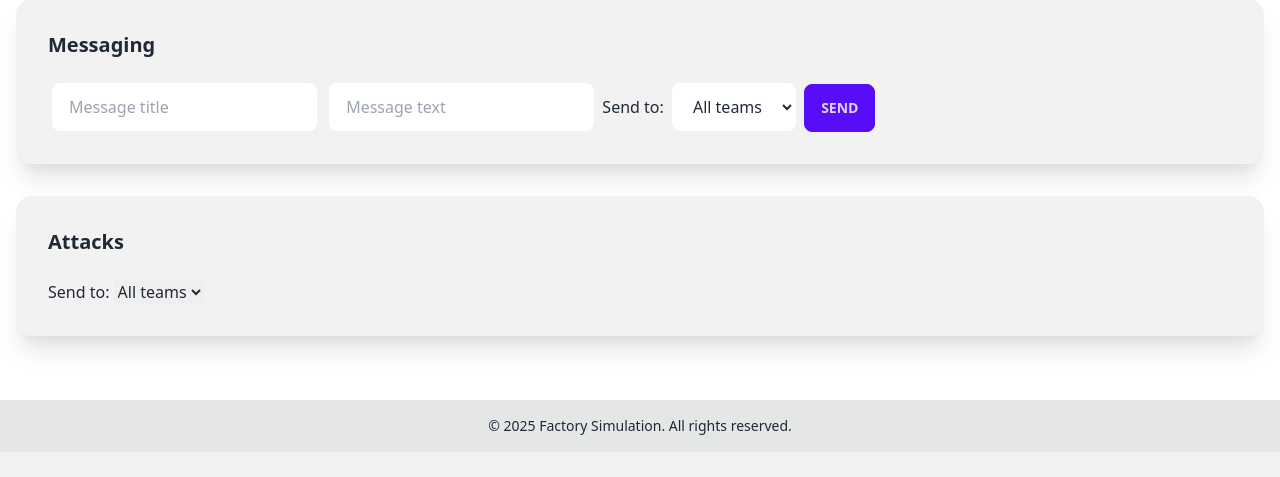
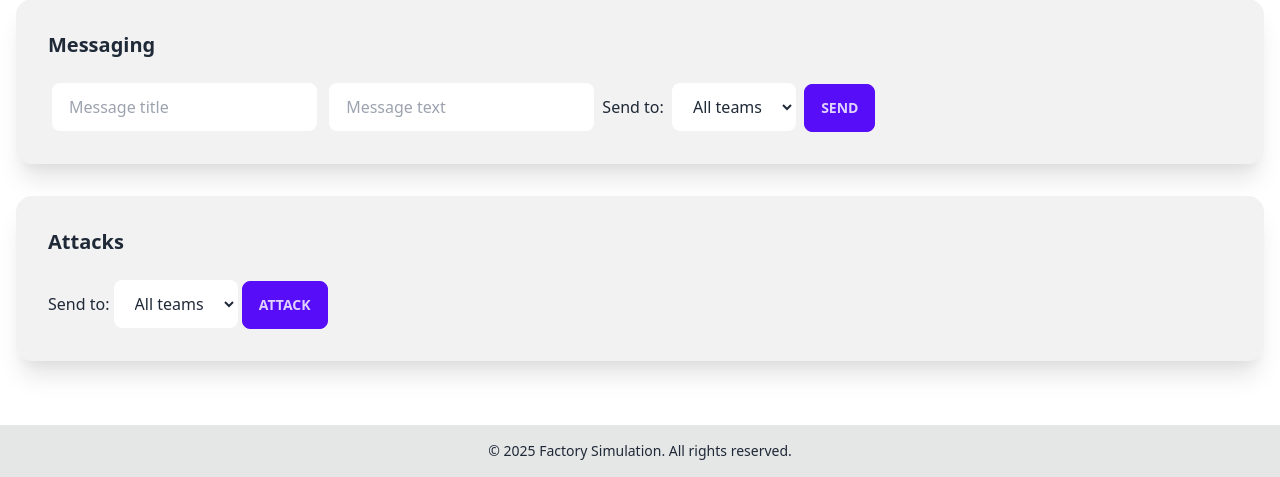
Before and after one commit to BreydenSummers/HackUSU2025, a Django app: page /admin-dashboard/ in a window 1280 px wide. Shown: the part 777-1254 px from the top of the page. Before the commit the page ends 1212 px from the top, so only its background shows below. Run offline with Django 4.2, Linux system fonts and the light colour scheme; a user stored in the database is signed in; data comes from the database, SQL or seed files in the repository; data that the repository does not hold is empty; some libraries are stand-ins or nearby versions.

Commit message:
Minor updates

```diff
--- a/factory_simulation/simulation/templates/simulation/admin_dashboard.html
+++ b/factory_simulation/simulation/templates/simulation/admin_dashboard.html
@@ -4,8 +4,8 @@ Dashboard | Factory Simulation{% endblock %} {% block content %}
   <h1 class="text-3xl font-bold">Admin Dashboard</h1>
   <a href="{% url 'create_team' %}" class="btn btn-success">Create New Team</a>
   <a href="{% url 'add_user' %}" class="btn btn-success">Create New User</a>
-  <a href="{% url 'create_team' %}" class="btn btn-success">Start Game</a>
-  <a href="{% url 'create_team' %}" class="btn btn-success">End Game</a>
+  <a href="{% url 'start_game' %}" class="btn btn-success">Start Game</a>
+  <a href="{% url 'end_game' %}" class="btn btn-success">End Game</a>
 </div>
 
 <div class="card bg-base-200 shadow-xl mb-8">
@@ -177,12 +177,13 @@ Dashboard | Factory Simulation{% endblock %} {% block content %}
         <label>
           Send to:
         </label>
-        <select>
+        <select name="target" class="input">
           <option value="all">All teams</option>
           {% for team in teams %}
           <option value="{{ team.name }}">{{ team.name }}</option>
           {% endfor %}
         </select>
+        <button type="submit" class="btn btn-primary">Attack</button>
       </form>
     </div>
     {% else %}
--- a/factory_simulation/simulation/urls.py
+++ b/factory_simulation/simulation/urls.py
@@ -10,5 +10,7 @@ urlpatterns = [
     path("login/", views.login_page, name="login"),
     path("logout/", views.logout_view, name="logout"),
     path("add-user/", views.add_user, name="add_user"),
-    path("send_message/", views.send_message, name="send_message")
+    path("send_message/", views.send_message, name="send_message"),
+    path("start_game/", views.start_game, name="start_game"),
+    path("end_game/", views.end_game, name="end_game"),
 ]
--- a/factory_simulation/simulation/views.py
+++ b/factory_simulation/simulation/views.py
@@ -88,6 +88,16 @@ def messages_dashboard(request):
 
 @login_required(redirect_field_name=None,login_url="login")
 @user_passes_test(is_admin)
+def start_game(request):
+    None
+
+@login_required(redirect_field_name=None,login_url="login")
+@user_passes_test(is_admin)
+def end_game(request):
+    None
+
+@login_required(redirect_field_name=None,login_url="login")
+@user_passes_test(is_admin)
 def admin_dashboard(request):
     """Admin dashboard view (for non-Django admin)"""
     check_teams()
```
